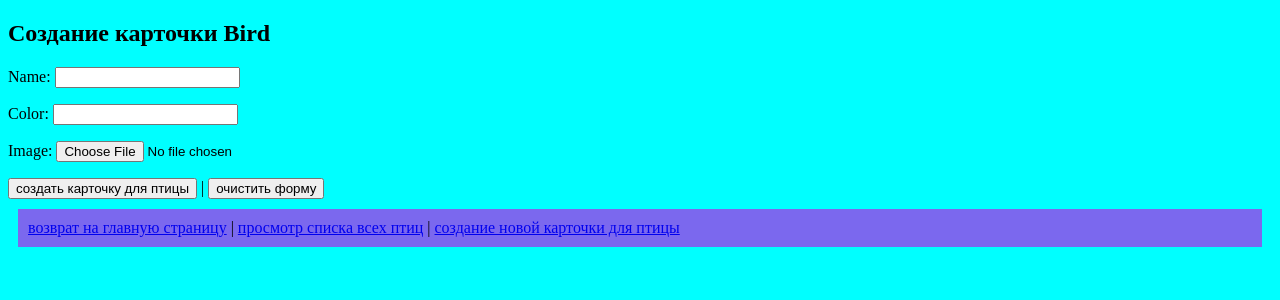
After one commit to ilyapopov400/TestWorkRightscan, a Django app: page /create-bird/ in a window 1280 px wide. The commit adds this page. Shown: the top 300 px of the page. Run offline with Django 4.2, Linux system fonts and the light colour scheme.

Commit message:
TouchBird создание новой карточки птицы

```diff
--- a/rightscan/birds/forms.py
+++ b/rightscan/birds/forms.py
@@ -1,8 +1,8 @@
 from django import forms
-from .models import Birds
+from . models import Birds
 
 
-class ImageForm(forms.ModelForm):
+class FormBirds(forms.ModelForm):
     class Meta:
         model = Birds
         fields = ('name', 'color', 'image')
--- /dev/null
+++ b/rightscan/birds/templates/birds/create-bird.html
@@ -0,0 +1,29 @@
+{% extends 'birds/base.html'  %}
+{% load static %}
+
+
+{% block title %}создание карточки Bird{% endblock %}
+
+{% block content %}
+<div class="base">
+    <div>
+        <h2>Создание карточки Bird</h2>
+    </div>
+    <div>
+        <form method="post" enctype="multipart/form-data">
+            {% csrf_token %}
+
+        <div>
+            {% for bird_field in form %}
+            <p>{{ bird_field.label_tag }} {{ bird_field }}</p>
+            {% endfor %}
+        </div>
+
+        <div>
+            <button type="submit" value="Save">создать карточку для птицы</button> |
+            <button type="reset">очистить форму</button>
+        </div>
+        </form>
+    </div>
+</div>
+{% endblock %}
--- a/rightscan/birds/templates/includes/navbar.html
+++ b/rightscan/birds/templates/includes/navbar.html
@@ -1,2 +1,3 @@
 <a href="{% url 'birds:index' %}">возврат на главную страницу</a> |
-<a href="{% url 'birds:show-all-birds' %}">просмотр списка всех птиц</a>
+<a href="{% url 'birds:show-all-birds' %}">просмотр списка всех птиц</a> |
+<a href="{% url 'birds:create-bird' %}">создание новой карточки для птицы</a>
--- a/rightscan/birds/urls.py
+++ b/rightscan/birds/urls.py
@@ -6,4 +6,5 @@ app_name = 'birds'
 urlpatterns = [
     path('', views.Index.as_view(), name='index'),  # просмотр главной страницы
     path('show-all/', views.BirdsShow.as_view(), name='show-all-birds'),  # просмотр всех птиц
+    path('create-bird/', views.TouchBird.as_view(), name='create-bird'),  # создание новой карточки для птицы
 ]
--- a/rightscan/birds/views.py
+++ b/rightscan/birds/views.py
@@ -1,8 +1,12 @@
 from django.shortcuts import render
+from django.urls import reverse_lazy
 from django.views.generic.base import TemplateView
 from django.views.generic import ListView
+from django.views.generic.edit import CreateView
+from django.contrib import messages
 
 from . import models
+from . import forms
 
 
 # Create your views here.
@@ -16,8 +20,27 @@ class Index(TemplateView):
 
 class BirdsShow(ListView):
     '''
-    просмотр всех записей в таблице Birds
+    Просмотр всех записей в таблице Birds
     '''
     template_name = 'birds/show-all-birds.html'
     model = models.Birds
     context_object_name = 'birds'
+
+
+class TouchBird(CreateView):
+    """
+    Создание новой карточки птицы
+    """
+    template_name = "birds/create-bird.html"
+    model = models.Birds
+    fields = "__all__"
+    success_url = reverse_lazy('birds:index')
+
+    def form_valid(self, form):
+        form.save()
+        return super(TouchBird, self).form_valid(form)
+
+    # def form_valid(self, form):
+    #     form.instance.user = self.request.user
+    #     messages.success(self.request, "The task was created successfully.")
+    #     return super(TouchBird, self).form_valid(form)
```
